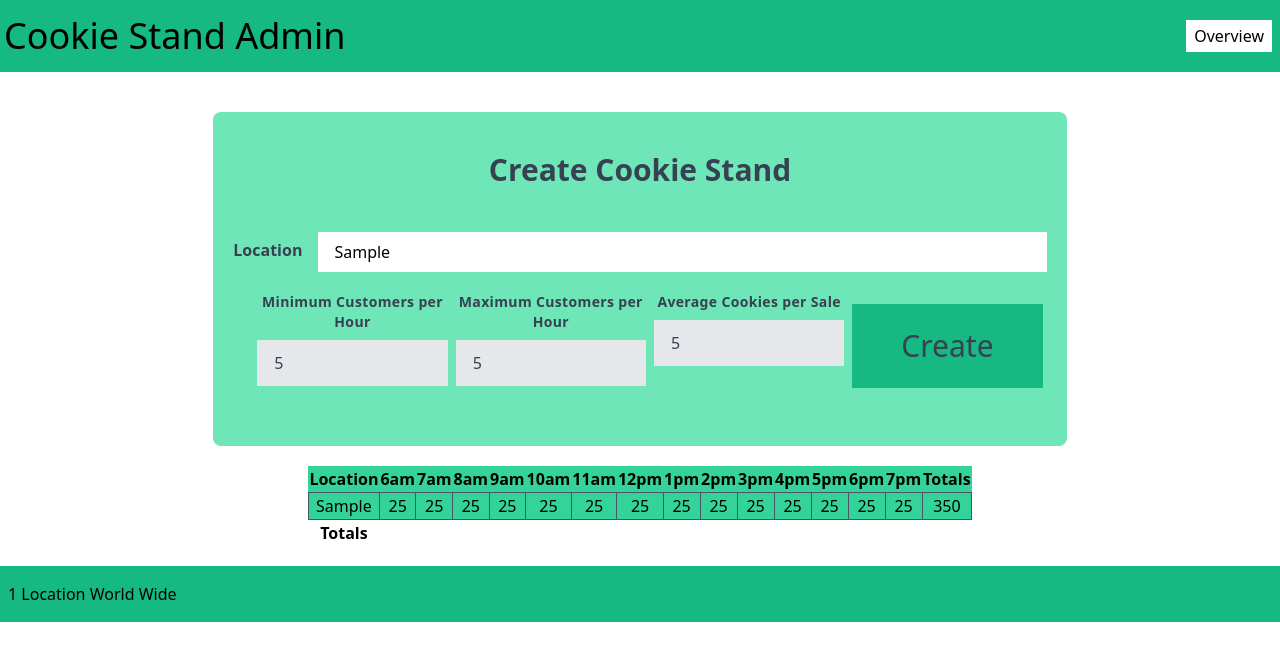
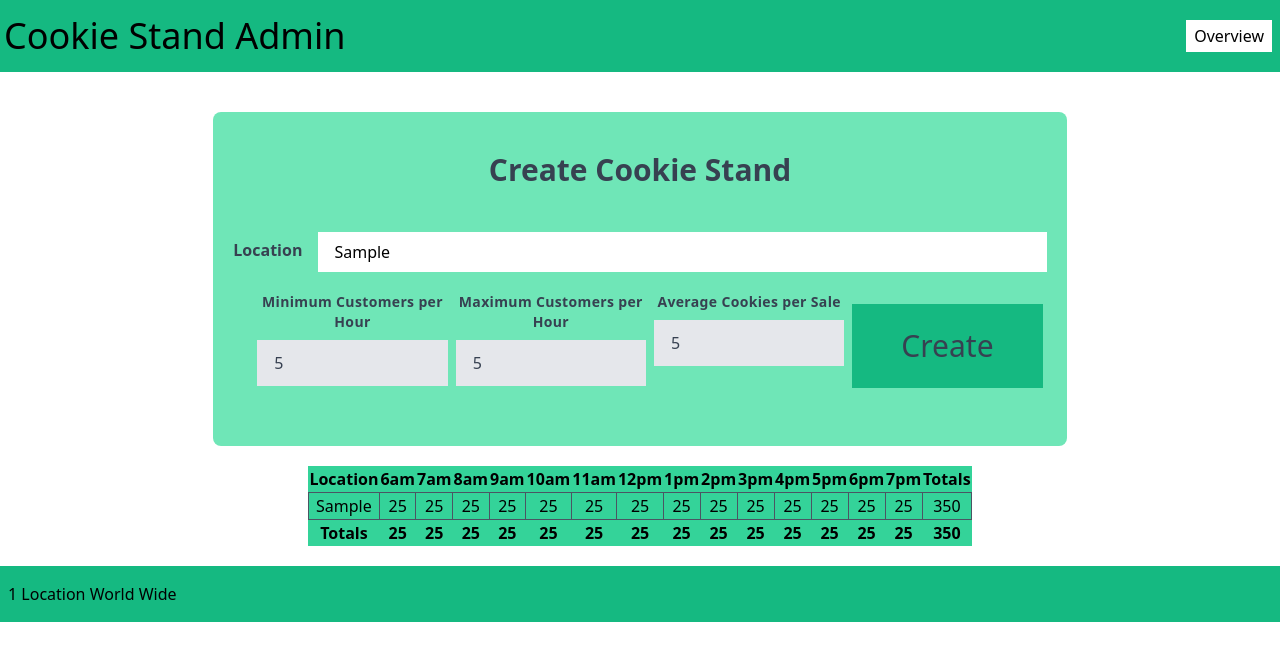
Before and after one commit to tradalhariri/cookie-stand-admin, a Next.js app: page / in a window 1280 px wide. Both pictures are taken after typing "Sample", "5", "5", "5" into the empty fields and a click on the button "Create". Shown: the top 660 px of the page. Built offline with nearby package versions, Linux system fonts and the light colour scheme.

Commit message:
fix footer calculation

```diff
--- a/pages/cookieStandAdmin.js
+++ b/pages/cookieStandAdmin.js
@@ -7,7 +7,6 @@ import CreateForm from "./createForm";
 import { useState} from 'react'
 
 const Cookiestandadmin = () => {
-    // const [hourlySales,setHourlySales ] = useState({})
     const [reports,setReports] = useState([])
     const fromFormTOCookiestandadmin = (avgCookies)=>{
         setReports([...reports,avgCookies])
--- a/pages/reportTable.js
+++ b/pages/reportTable.js
@@ -3,24 +3,26 @@ import { timeSlots } from "../data";
 // import { useState} from 'react'
 
 const ReportTable = ({ reports }) => {
-  // const  createTableFooter = (reports)=>{
 
-  //     for (let h = 1; h < 16 ; h++) {
-  //       let tdTotalStoresPerHour = 0;
-  //       for (let s = 0; s < reports.length-1; s++) {
-  //         tdTotalStoresPerHour+=reports[s][h];
-  //       }
-  //       reports[reports.length -1].push(tdTotalStoresPerHour);
-  //   }
+  const calcFooter = ()=>{
+    const footer = []
+    for (let h = 1; h < 16 ; h++) {
+      let tdTotalStoresPerHour = 0;
+      for (let s = 0; s < reports.length; s++) {
+        tdTotalStoresPerHour+=reports[s][h];
+      }
 
-  //   reports[reports.length-1].splice(0,0,"Totals")
-  //   return reports
+      footer.push(tdTotalStoresPerHour);
 
-  // }
-  // let reportss = createTableFooter(reports)
-  // console.log(reports);
+  }
+  return footer;
+  }
+
+
   return (
-    <table>
+    <div>
+    {reports.length == 0 ? <h2>No Cookie Stands Available</h2> :
+       <table>
       <thead className="bg-emerald-400">
         <tr>
           <th>Location</th>
@@ -45,12 +47,19 @@ const ReportTable = ({ reports }) => {
         })}
       </tbody>
 
-      <tfoot>
+       <tfoot>
         <tr>
-          <th>Totals</th>
+          <th className="bg-emerald-400">Totals</th>
+{
+ calcFooter().map((val,idx)=> <th className="bg-emerald-400">{val}</th>)
+
+}
+
         </tr>
       </tfoot>
     </table>
+      }
+      </div>
   );
 };
 
```
